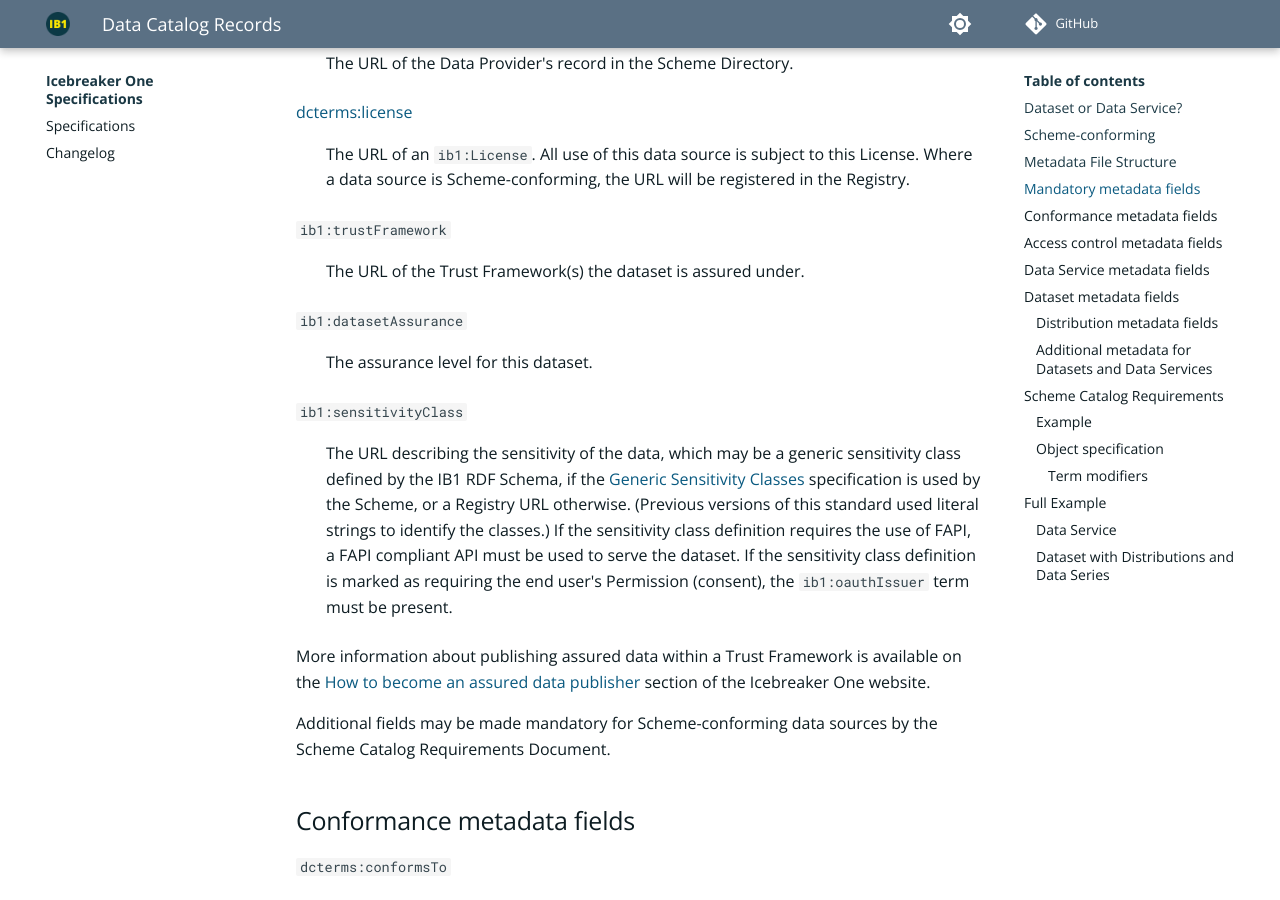
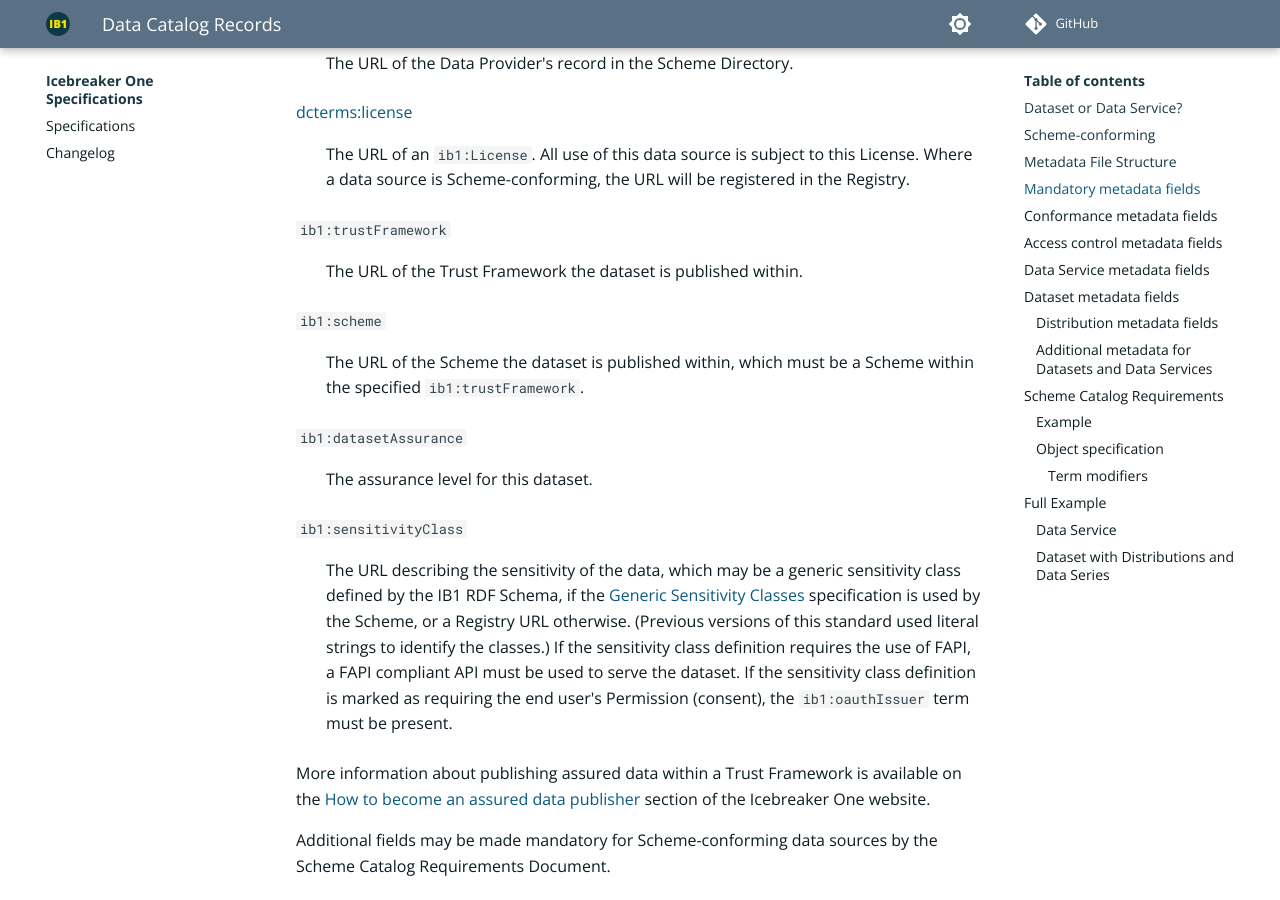
Before and after one commit to icebreakerone/ib1-technical-specifications, an MkDocs documentation site: the page built from docs/data-catalog-records/1.0.md, in a window 1280 px wide and 900 px high, scrolled down 2099 px. Built offline with MkDocs 1.6.1 and Material for MkDocs 9.7.7, drawn with Linux system fonts in a browser that asks for light colours; comment, search, counter and statistics services are not loaded; some of the changed text lies outside the part shown.

Commit message:
Data Catalog: Clarifications & add ib1:scheme requirement

```diff
--- a/docs/data-catalog-records/1.0.md
+++ b/docs/data-catalog-records/1.0.md
@@ -64,7 +64,10 @@ The following fields must be included in every DCAT object. Metadata will be vis
 : The URL of an `ib1:License`. All use of this data source is subject to this License. Where a data source is Scheme-conforming, the URL will be registered in the Registry.
 
 `ib1:trustFramework`
-: The URL of the Trust Framework(s) the dataset is assured under.
+: The URL of the Trust Framework the dataset is published within.
+
+`ib1:scheme`
+: The URL of the Scheme the dataset is published within, which must be a Scheme within the specified `ib1:trustFramework`.
 
 `ib1:datasetAssurance`
 : The assurance level for this dataset.
@@ -101,7 +104,7 @@ Data Services are represented by `dcat:DataService` objects with the common mand
 : The URL of this specific instance of the API. It is interpolated into the `url` specified in the OpenAPI file using the `endpointURL` variable.
 
 `ib1:oauthIssuer`
-: Where access to data requires end user consent or selection of an account at the provider, the URL of the [OAuth Issuer](https://datatracker.ietf.org/doc/html/rfc8414#section-2) which is used to authenticate before accessing this Data Service. This field is required for data with a `ib1:sensitivityClass` of `ib1:IB1-SP`, and may be used for other classes.
+: Where access to data requires end user consent or selection of an account at the provider, the URL of the [OAuth Issuer](https://datatracker.ietf.org/doc/html/rfc8414#section-2) which is used to authenticate before accessing this Data Service. This field is required for data with a `ib1:sensitivityClass` which is marked as requiring the end user's Permission (consent), and may be used for other classes.
 
 `ib1:heartbeatDescription`
 : An optional URL of an OpenAPI file (with Server specified as `dcat:endpointDescription`), which contains a single Path with a 200 response defined. This term will typically be the URL of one of a small number of standard OpenAPI files published in the Registry.
```
Also changed, not shown: other parts of docs/data-catalog-records/1.0.md (+1 -1 lines).
